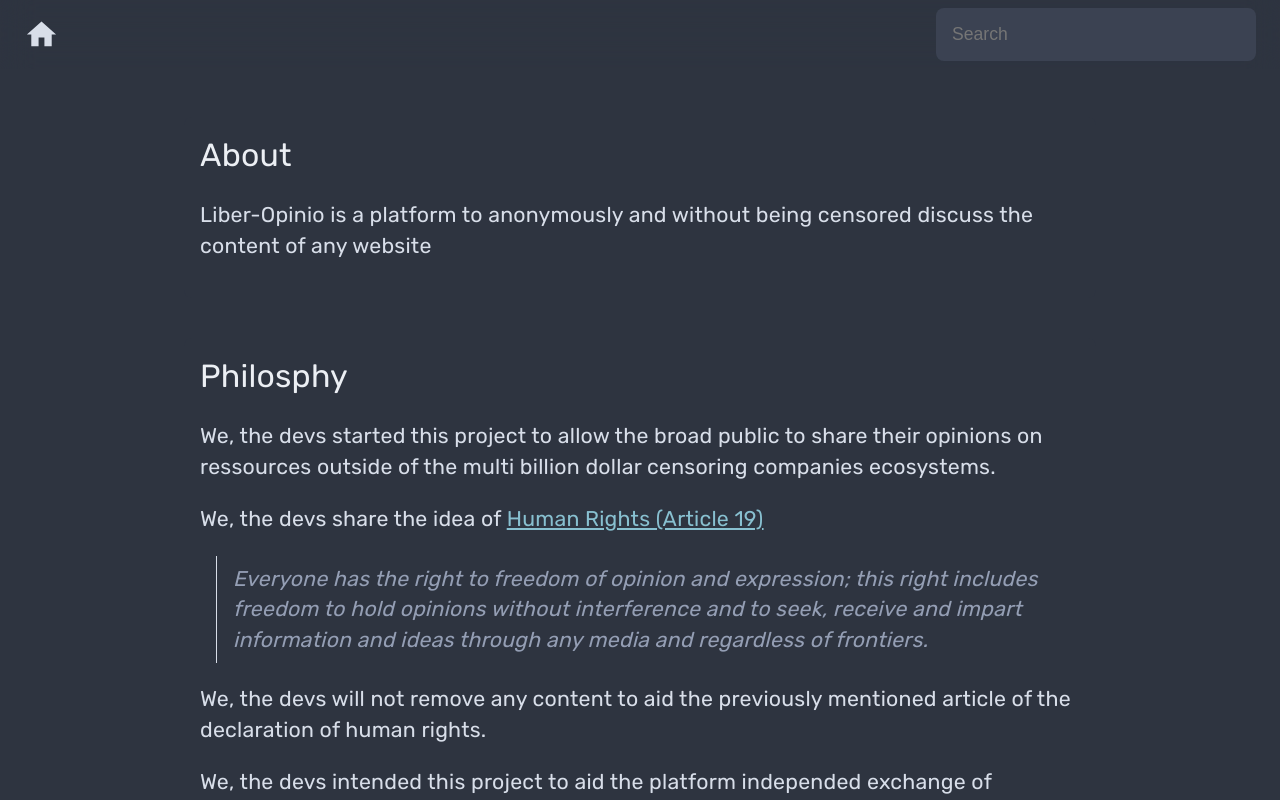
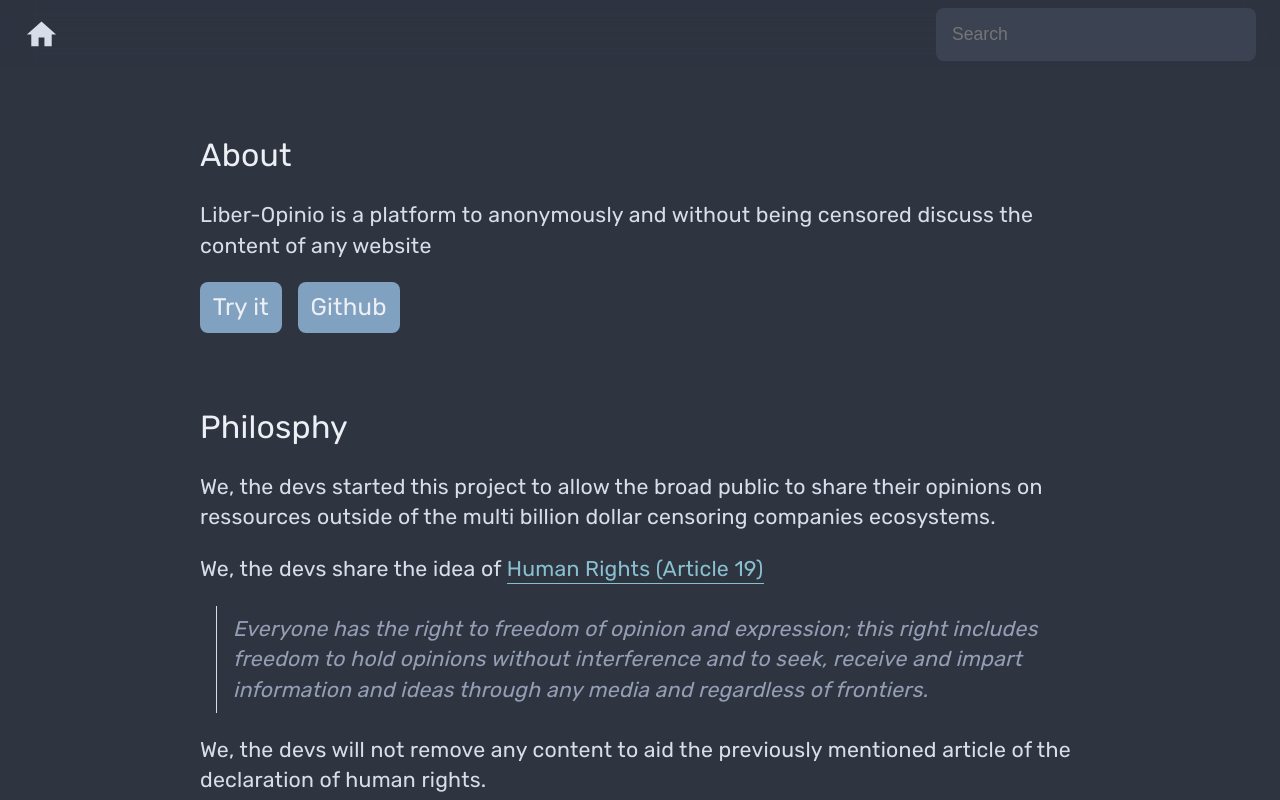
Before and after one commit to x127f/liber-opinio, a React (Create React App) app in the folder frontend/: page / in a window 1280 px wide. Shown: the top 800 px of the page. Built offline with nearby package versions, Linux system fonts and the light colour scheme.

Commit message:
general improvements to the startpage

```diff
--- a/frontend/src/App.css
+++ b/frontend/src/App.css
@@ -34,7 +34,11 @@
 a {
 	color: var(--frost2);
 }
-
+.a {
+	text-decoration: none;
+	padding-bottom: 0.1rem;
+	border-bottom: 1px solid var(--frost2);
+}
 a:visited {
 	color: var(--frost4);
 }
@@ -134,6 +138,22 @@
 	font-size: 0.8rem;
 }
 
+.button {
+	background-color: var(--frost3);
+	border: none;
+	color: var(--text3) !important;
+	text-decoration: none;
+	padding: 0.5rem;
+	padding-left: 0.8rem;
+	padding-right: 0.8rem;
+	border-radius: 0.5rem;
+	font-size: 1.5rem;
+	margin-right: 1rem;
+}
+.link_container {
+	display: flex;
+	align-items: center;
+}
 @media screen and (max-width: 1000px) {
 	.search_field {
 		width: 50vw;
--- a/frontend/src/components/sites/Main.jsx
+++ b/frontend/src/components/sites/Main.jsx
@@ -1,4 +1,5 @@
 import { Container } from "@material-ui/core";
+import { Link } from "react-router-dom";
 
 function Main() {
 	return (
@@ -11,6 +12,14 @@
 						website
 					</p>
 				</span>
+				<div className="link_container">
+					<Link class="button" to={`/re/${encodeURIComponent("https://github.com/x127f/liber-opinio")}`}>
+						Try it
+					</Link>
+					<a class="button" href="https://github.com/x127f/liber-opinio">
+						Github
+					</a>
+				</div>
 			</div>
 			<div className="secondary_container">
 				<span className="title">Philosphy</span>
@@ -21,7 +30,7 @@
 					</p>
 					<p>
 						We, the devs share the idea of{" "}
-						<a href="https://www.un.org/en/about-us/universal-declaration-of-human-rights">
+						<a className="a" href="https://www.un.org/en/about-us/universal-declaration-of-human-rights">
 							Human Rights (Article 19)
 						</a>
 					</p>
@@ -46,7 +55,9 @@
 						We, the devs belive in free software and therefore are using the{" "}
 						<code className="code">GNU General Public License v3.0</code>.
 					</p>
-					<a href="https://github.com/x127f/liber-opinio">Source code</a>
+					<a className="a" href="https://github.com/x127f/liber-opinio">
+						Source code
+					</a>
 				</span>
 			</div>
 			<div className="secondary_container">
```
Also changed, not shown: frontend/src/components/util/Button.jsx (added, +9 -0 lines).
